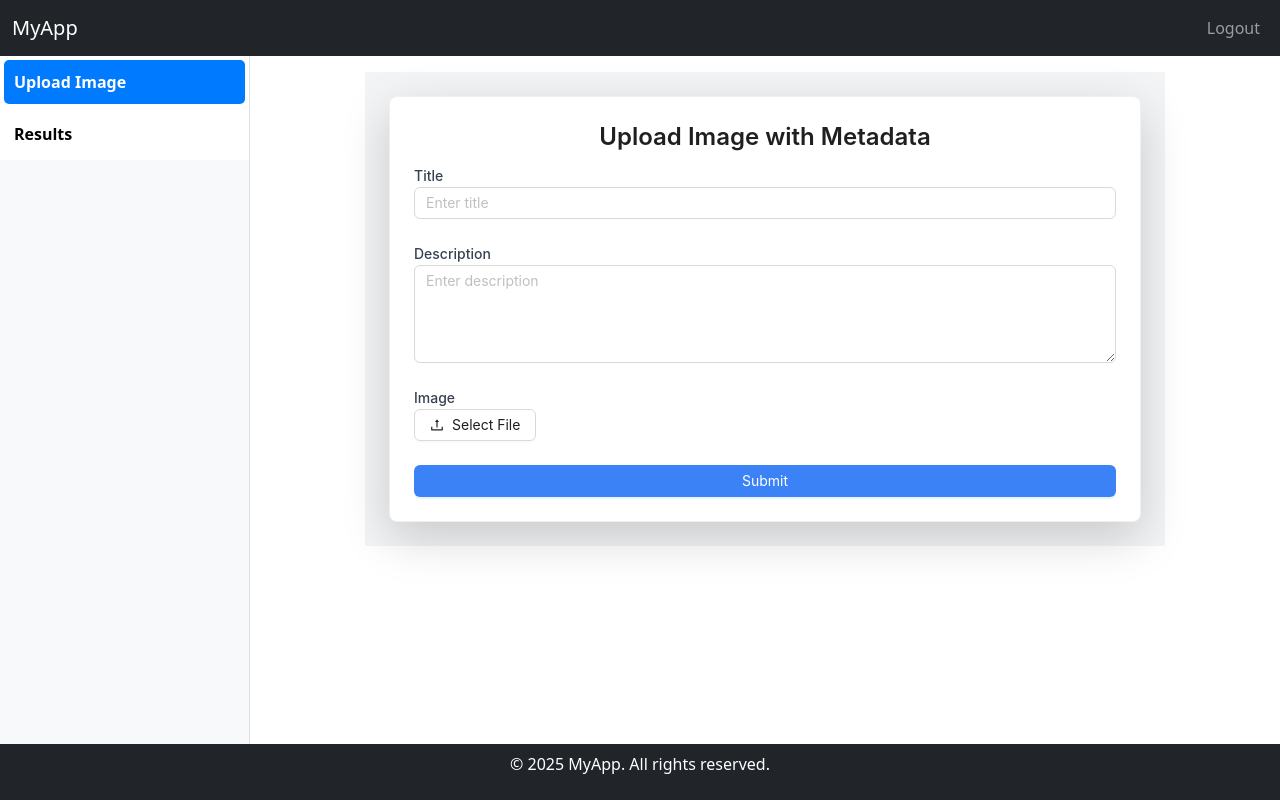
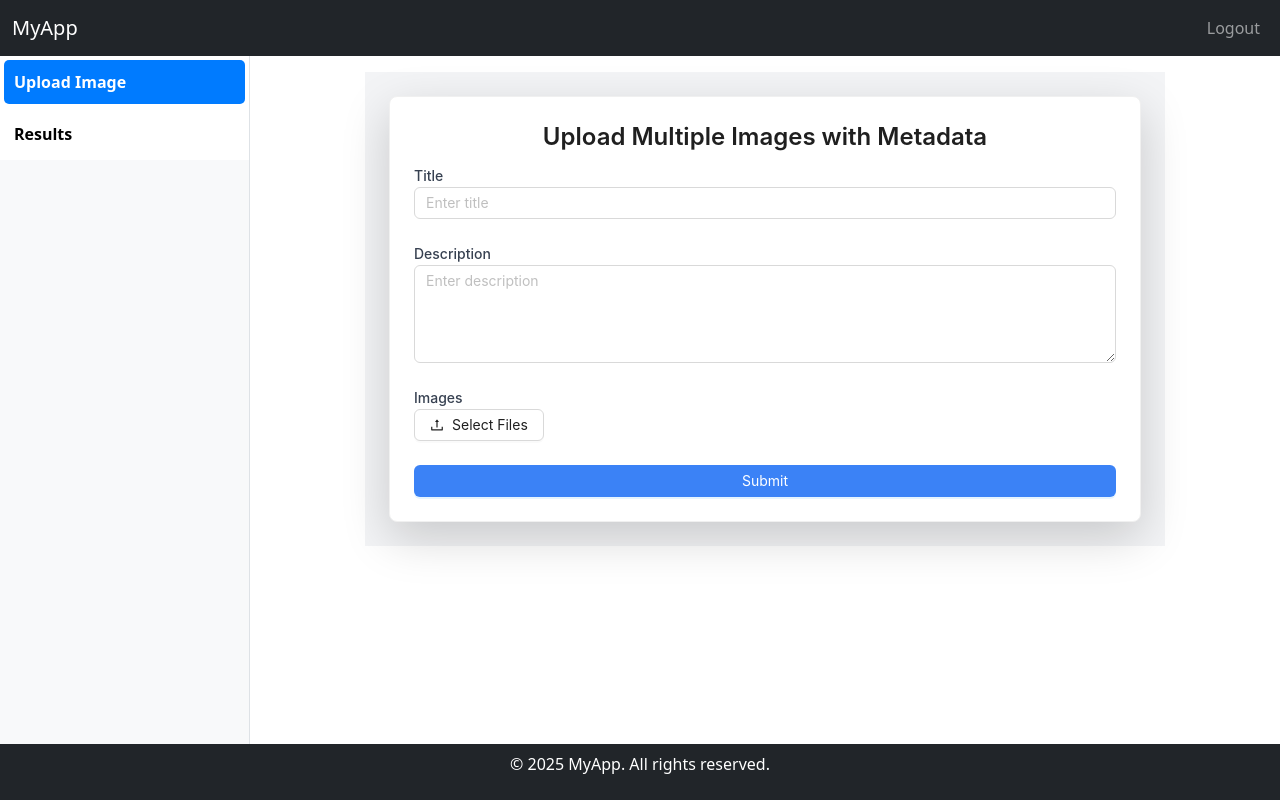
Before and after one commit to sohaibkhan81/eve_test_fe, a React (Vite) app: page / in a window 1280 px wide. Built offline with nearby package versions, Linux system fonts and the light colour scheme; sample sign-in values are in the browser's storage; a web font is replaced by a local one.

Commit message:
Multi Image Uplaod

```diff
--- a/src/components/Home/Home.jsx
+++ b/src/components/Home/Home.jsx
@@ -1,45 +1,49 @@
-import React from "react";
+import React, { useState } from "react";
 import { Formik, Form, Field, ErrorMessage } from "formik";
 import * as Yup from "yup";
-import axios from "axios";
 import { Input, Button, Upload, Typography, Card, message } from "antd";
 import { UploadOutlined } from "@ant-design/icons";
-import { useNavigate } from "react-router-dom";
 import axiosInstance from "../../helper/axiosHelper";
 
-const { Title, Text } = Typography;
+const { Title } = Typography;
 
 const Home = () => {
-  const navigate = useNavigate(); // Hook to navigate to different routes
+  const [fileList, setFileList] = useState([]); // State for managing selected files
 
   const initialValues = {
     title: "",
     description: "",
-    image: null,
+    images: [],
   };
 
   const validationSchema = Yup.object({
-    image: Yup.mixed()
-      .required("An image is required")
-      .test(
-        "fileSize",
-        "File size is too large",
-        (value) => value && value.size <= 2 * 1024 * 1024 // 2MB
-      )
-      .test(
-        "fileType",
-        "Unsupported file format",
-        (value) =>
-          value &&
-          ["image/jpeg", "image/png", "image/jpg"].includes(value.type)
-      ),
+    // title: Yup.string().required("Title is required"),
+    // description: Yup.string().required("Description is required"),
+    images: Yup.array()
+      // .min(5, "At least one image is required")
+      .required("Images are required"),
   });
+
+  const handleFileChange = ({ file, fileList }) => {
+    // Validate file type and size
+    if (
+      file.size > 2 * 1024 * 1024 || // 2MB size limit
+      !["image/jpeg", "image/png", "image/jpg"].includes(file.type)
+    ) {
+      message.error("Invalid file format or size exceeds 2MB");
+      return;
+    }
+    setFileList(fileList); // Update file list state
+  };
 
   const handleSubmit = async (values, { setSubmitting, resetForm }) => {
     const formData = new FormData();
     formData.append("title", values.title);
     formData.append("description", values.description);
-    formData.append("image", values.image);
+
+    fileList.forEach((file) => {
+      formData.append("images", file.originFileObj);
+    });
 
     try {
       const response = await axiosInstance.post("image/upload", formData, {
@@ -48,29 +52,23 @@ const Home = () => {
         },
       });
 
-      console.log("Upload successful", response.data);
-
       message.success(response.data.message || "Upload successful!");
-
-      navigate("/results");
-
       resetForm();
+      setFileList([]); // Clear file list
     } catch (error) {
-      console.error("Upload failed", error);
-
-      const errorMessage = error.response?.data?.message || "Upload failed. Please try again.";
+      const errorMessage =
+        error.response?.data?.message || "Upload failed. Please try again.";
       message.error(errorMessage);
     } finally {
       setSubmitting(false);
     }
   };
 
-
   return (
     <div className="m-auto bg-gray-100 p-4" style={{ width: "800px" }}>
       <Card className="shadow-lg">
         <Title level={3} className="text-center">
-          Upload Image with Metadata
+          Upload Multiple Images with Metadata
         </Title>
         <Formik
           initialValues={initialValues}
@@ -80,7 +78,10 @@ const Home = () => {
           {({ setFieldValue, isSubmitting }) => (
             <Form>
               <div className="mb-4">
-                <label htmlFor="title" className="block text-gray-700 font-medium">
+                <label
+                  htmlFor="title"
+                  className="block text-gray-700 font-medium"
+                >
                   Title
                 </label>
                 <Field
@@ -116,21 +117,29 @@ const Home = () => {
                 />
               </div>
               <div className="mb-4">
-                <label htmlFor="image" className="block text-gray-700 font-medium">
-                  Image
+                <label
+                  htmlFor="images"
+                  className="block text-gray-700 font-medium"
+                >
+                  Images
                 </label>
                 <Upload
-                  beforeUpload={(file) => {
-                    setFieldValue("image", file);
-                    return false; // Prevent automatic upload
+                  multiple
+                  listType="picture"
+                  fileList={fileList}
+                  beforeUpload={() => false} // Prevent automatic upload
+                  onChange={handleFileChange}
+                  onRemove={(file) => {
+                    setFileList((prev) =>
+                      prev.filter((item) => item.uid !== file.uid)
+                    );
                   }}
-                  maxCount={1}
                   accept="image/*"
                 >
-                  <Button icon={<UploadOutlined />}>Select File</Button>
+                  <Button icon={<UploadOutlined />}>Select Files</Button>
                 </Upload>
                 <ErrorMessage
-                  name="image"
+                  name="images"
                   component="div"
                   className="text-red-500 text-sm mt-1"
                 />
```
